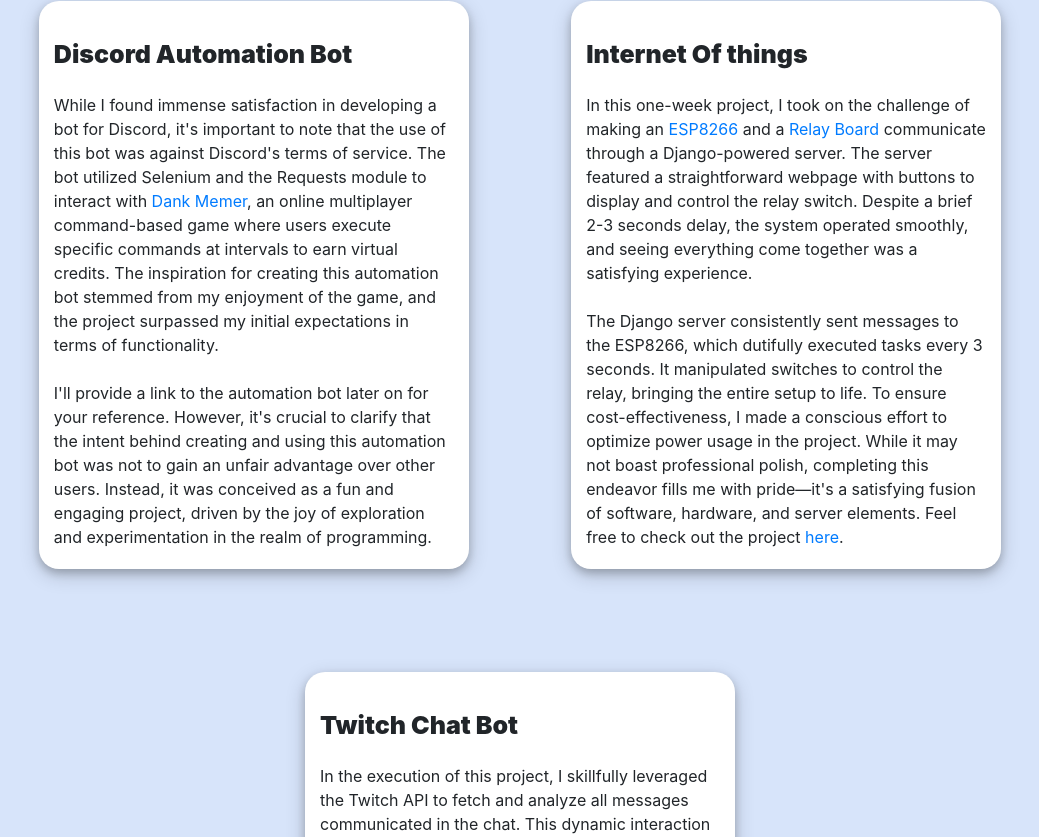
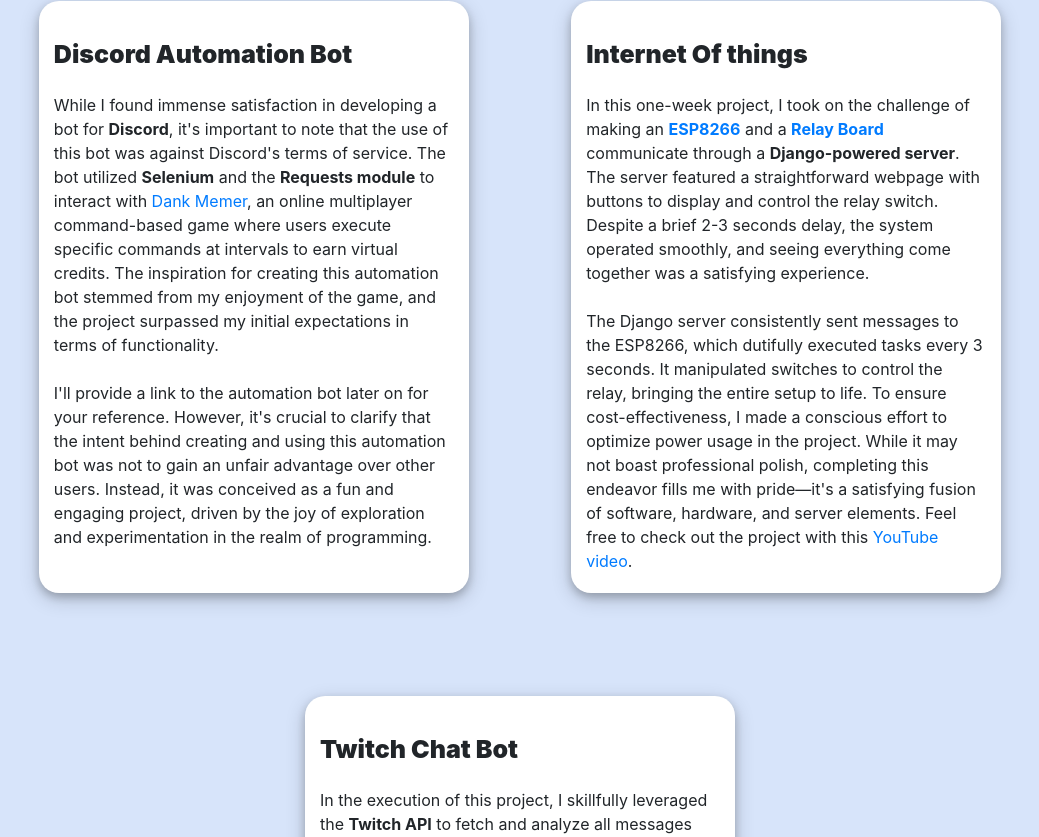
Before and after one commit to Wraient/Wraient.github.io, a plain HTML site: page index.html in a window 1280 px wide. Shown: the part 1071-1908 px from the top of the page, without its empty margins (120-1159 px from the left). Drawn offline with Linux system fonts and the light colour scheme.

Commit message:
Update index.html
connections update and text bolded

```diff
--- a/index.html
+++ b/index.html
@@ -64,7 +64,7 @@
       </div>
       <div id="contacts-links-are-here">
           <a class="contact-links" href="https://github.com/wraient" target="_blank"><img src="./assets/github.png" alt="Github" height="40"></a>
-          <a class="contact-links" href="mailto:wraient.911@gmail.com" target="_blank"><img src="./assets/mail.png" alt="email" height="37"></a>
+          <a class="contact-links" href="mailto:rushikeshwastaken@gmail.com" target="_blank"><img src="./assets/mail.png" alt="email" height="37"></a>
           <a class="contact-links" href="https://instagram.com/nerdrushi" target="_blank"><img src="./assets/Instagram.png" alt="Instagram" height="42"></a>
           <a class="contact-links" href="https://www.linkedin.com/in/wraient/" target="_blank"><img src="./assets/linkedin.png" alt="Linkedin" height="45"></a>
         </div>
@@ -83,7 +83,7 @@
                 Discord Automation Bot
               </div>
               <div id="project-1">
-                While I found immense satisfaction in developing a bot for Discord, it's important to note that the use of this bot was against Discord's terms of service. The bot utilized Selenium and the Requests module to interact with <a href="https://dankmemer.lol/" target="_blank">Dank Memer</a>, an online multiplayer command-based game where users execute specific commands at intervals to earn virtual credits. The inspiration for creating this automation bot stemmed from my enjoyment of the game, and the project surpassed my initial expectations in terms of functionality.<br><br>
+                While I found immense satisfaction in developing a bot for <b>Discord</b>, it's important to note that the use of this bot was against Discord's terms of service. The bot utilized <b>Selenium</b> and the <b>Requests module</b> to interact with <a href="https://dankmemer.lol/" target="_blank">Dank Memer</a>, an online multiplayer command-based game where users execute specific commands at intervals to earn virtual credits. The inspiration for creating this automation bot stemmed from my enjoyment of the game, and the project surpassed my initial expectations in terms of functionality.<br><br>
                 I'll provide a link to the automation bot later on for your reference. However, it's crucial to clarify that the intent behind creating and using this automation bot was not to gain an unfair advantage over other users. Instead, it was conceived as a fun and engaging project, driven by the joy of exploration and experimentation in the realm of programming.
               </div>
             </div>
@@ -93,12 +93,12 @@
               </div>
               <div id="project-2">
 
-                In this one-week project, I took on the challenge of making an <a href="https://robu.in/product/d1-mini-v2-nodemcu-4m-bytes-lua-wifi-internet-of-things-development-board-based-esp8266/" target="_blank">ESP8266</a> and a <a href="https://amzn.eu/d/3qacW3J" target="_blank">Relay Board</a> communicate through a Django-powered server. The server featured a straightforward webpage with buttons to display and control the relay switch. Despite a brief 2-3 seconds delay, the system operated smoothly, and seeing everything come together was a satisfying experience.
+                In this one-week project, I took on the challenge of making an <b><a href="https://robu.in/product/d1-mini-v2-nodemcu-4m-bytes-lua-wifi-internet-of-things-development-board-based-esp8266/" target="_blank">ESP8266</a></b> and a <b><a href="https://amzn.eu/d/3qacW3J" target="_blank">Relay Board</a></b> communicate through a <b>Django-powered server</b>. The server featured a straightforward webpage with buttons to display and control the relay switch. Despite a brief 2-3 seconds delay, the system operated smoothly, and seeing everything come together was a satisfying experience.
                 <br>
                 <br>
                 The Django server consistently sent messages to the ESP8266, which dutifully executed tasks every 3 seconds. It manipulated switches to control the relay, bringing the entire setup to life. To ensure cost-effectiveness, I made a conscious effort to optimize power usage in the project. While it may not boast professional polish, completing this endeavor fills me with pride—it's a satisfying fusion of software, hardware, and server elements.
 
-                Feel free to check out the project <a href="https://www.youtube.com/watch?v=1JByVuFe9pE" target="_blank">here</a>.
+                Feel free to check out the project with this <a href="https://www.youtube.com/watch?v=1JByVuFe9pE" target="_blank">YouTube video</a>.
               </div>
             </div>
             <div class="flex-box">
@@ -106,7 +106,7 @@
                 Twitch Chat Bot
               </div>
               <div id="project-3">
-                In the execution of this project, I skillfully leveraged the Twitch API to fetch and analyze all messages communicated in the chat. This dynamic interaction allowed me to convert these messages into commands, facilitating real-time adjustments to the video content being streamed. To provide a more in-depth understanding of the project's mechanics, I've created a comprehensive walkthrough in this <a href="https://www.youtube.com/watch?v=JrkE4-beTEk" target="_blank">YouTube video</a>, unraveling the intricacies of the process.
+                In the execution of this project, I skillfully leveraged the <b>Twitch API</b> to fetch and analyze all messages communicated in the chat. This dynamic interaction allowed me to convert these messages into commands, facilitating real-time adjustments to the video content being streamed. To provide a more in-depth understanding of the project's mechanics, I've created a comprehensive walkthrough in this <a href="https://www.youtube.com/watch?v=JrkE4-beTEk" target="_blank">YouTube video</a>, unraveling the intricacies of the process.
                 <br><br>
                 The versatility of this program extends beyond the technical realm, offering a unique opportunity for individuals to engage in shared streaming experiences with friends. While the potential applications of this technology are virtually limitless, ranging from collaborative entertainment to interactive experiences, the primary focus of this endeavor was rooted in the sheer enjoyment of the creative process. The multifaceted nature of this project not only showcases technical proficiency but also underscores the element of fun and creativity inherent in the development journey.
 
```
